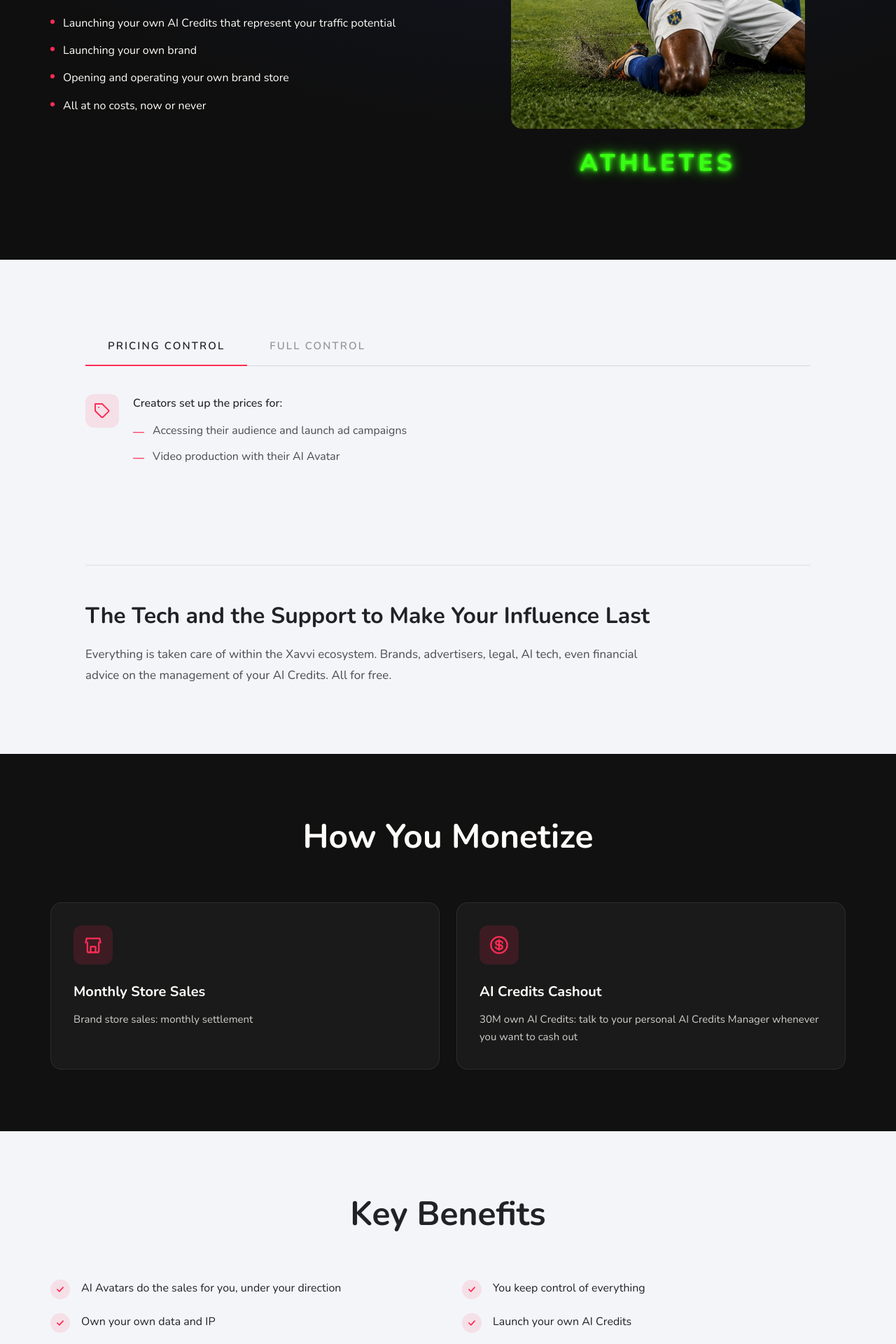
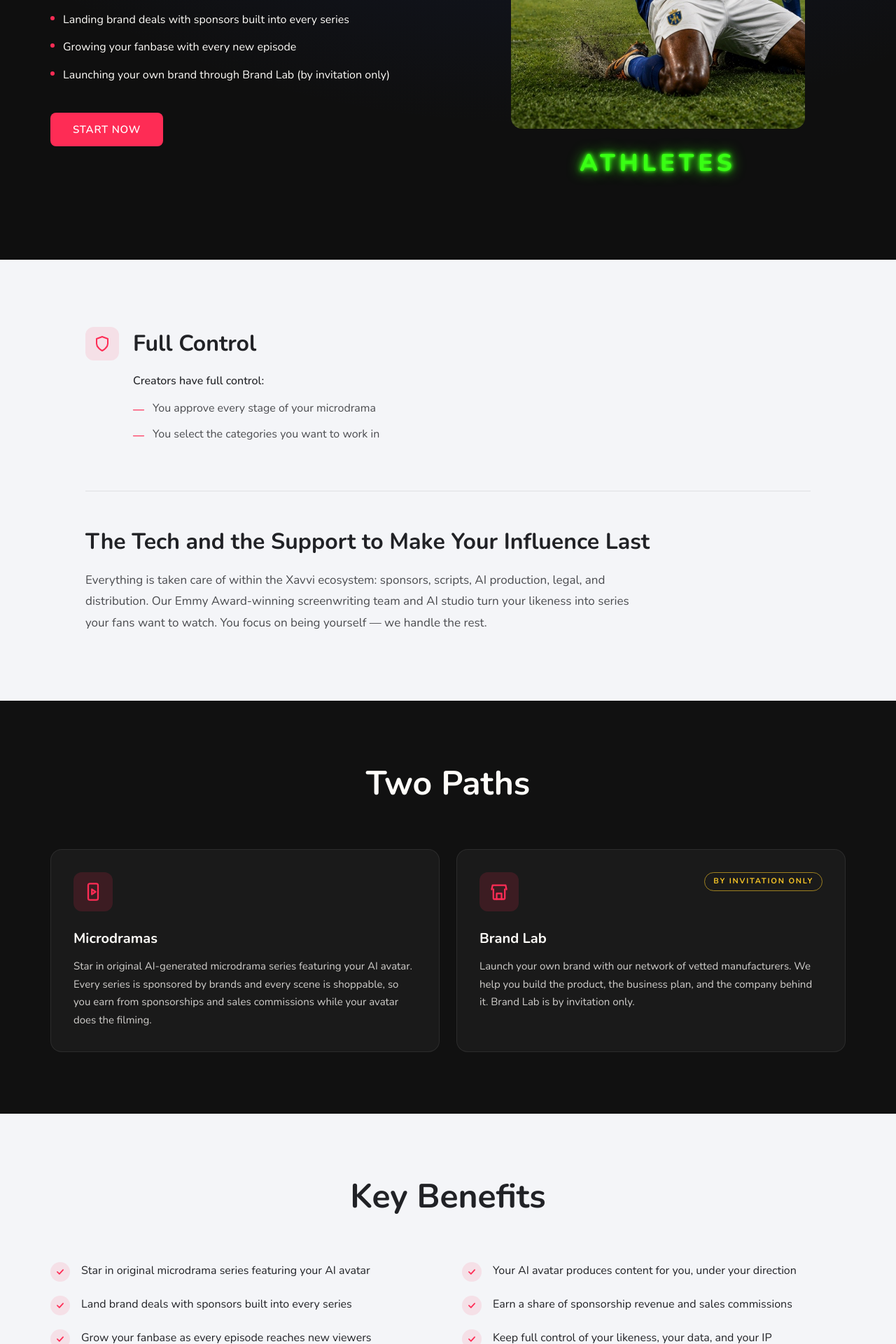
Before and after one commit to Juan-Xavvi/xavvi-com, a Vue app: page /creators in a window 1280 px wide. Shown: the part 520-2440 px from the top of the page at 70% size. Built offline with nearby package versions, Linux system fonts and the light colour scheme.

Commit message:
Creators page: new hero bullet, START NOW button, Two Paths section, Future is Here CTA

```diff
--- a/src/locales/en.ts
+++ b/src/locales/en.ts
@@ -265,10 +265,10 @@ export default {
     hero: {
       title: 'Xavvi Creators Are at the Center',
       intro: 'On Xavvi, celebrities and influencers (creators) own their own data and monetize their traffic. We help you monetize your influence by:',
-      b1: 'Launching your own AI Credits that represent your traffic potential',
-      b3: 'Launching your own brand',
-      b4: 'Opening and operating your own brand store',
-      b5: 'All at no costs, now or never',
+      b1: 'Generate revenue from microdramas starring your AI avatar',
+      b3: 'Landing brand deals with sponsors built into every series',
+      b4: 'Growing your fanbase with every new episode',
+      b5: 'Launching your own brand through Brand Lab (by invitation only)',
       slides: {
         actors: 'ACTORS',
         musicians: 'MUSICIANS',
@@ -276,47 +276,43 @@ export default {
         athletes: 'ATHLETES',
       },
     },
+    startNow: 'START NOW',
     tabs: {
-      pricing: {
-        label: 'PRICING CONTROL',
-        intro: 'Creators set up the prices for:',
-        i1: 'Accessing their audience and launch ad campaigns',
-        i2: 'Video production with their AI Avatar',
-      },
       full: {
-        label: 'FULL CONTROL',
+        label: 'Full Control',
         intro: 'Creators have full control:',
-        i1: 'You decide which brands you want to collaborate with',
-        i2: 'You approve each ad produced with your AI Avatar',
-        i3: 'You decide what products your brand will sell',
+        i1: 'You approve every stage of your microdrama',
+        i2: 'You select the categories you want to work in',
       },
     },
     support: {
       title: 'The Tech and the Support to Make Your Influence Last',
-      body: 'Everything is taken care of within the Xavvi ecosystem. Brands, advertisers, legal, AI tech, even financial advice on the management of your AI Credits. All for free.',
+      body: 'Everything is taken care of within the Xavvi ecosystem: sponsors, scripts, AI production, legal, and distribution. Our Emmy Award-winning screenwriting team and AI studio turn your likeness into series your fans want to watch. You focus on being yourself — we handle the rest.',
     },
     monetize: {
-      title: 'How You Monetize',
-      daily: { label: 'Daily Ad Income', desc: 'Video fee and cost-per-click ad fees: get income daily, top up a credit card' },
-      store: { label: 'Monthly Store Sales', desc: 'Brand store sales: monthly settlement' },
-      token: { label: 'AI Credits Cashout', desc: '30M own AI Credits: talk to your personal AI Credits Manager whenever you want to cash out' },
+      title: 'Two Paths',
+      microdramas: {
+        label: 'Microdramas',
+        desc: 'Star in original AI-generated microdrama series featuring your AI avatar. Every series is sponsored by brands and every scene is shoppable, so you earn from sponsorships and sales commissions while your avatar does the filming.',
+      },
+      brandLab: {
+        label: 'Brand Lab',
+        badge: 'By invitation only',
+        desc: 'Launch your own brand with our network of vetted manufacturers. We help you build the product, the business plan, and the company behind it. Brand Lab is by invitation only.',
+      },
     },
     benefits: {
       title: 'Key Benefits',
-      b1: 'AI Avatars do the sales for you, under your direction',
-      b2: 'You keep control of everything',
-      b3: 'Own your own data and IP',
-      b4: 'Launch your own AI Credits',
-      b5: 'Share your success with your followers and fans',
-      b6: 'Launch your own brand',
-      b7: 'We operate your store for you',
-      b8: 'Get all of this for free!',
+      b1: 'Star in original microdrama series featuring your AI avatar',
+      b2: 'Your AI avatar produces content for you, under your direction',
+      b3: 'Land brand deals with sponsors built into every series',
+      b4: 'Earn a share of sponsorship revenue and sales commissions',
+      b5: 'Grow your fanbase as every episode reaches new viewers',
+      b6: 'Keep full control of your likeness, your data, and your IP',
     },
     legacy: {
-      title: 'New Life, New Likeness, New Legacy',
-      p1: "In a world where AI is taking over, let's ensure it works for all of us.",
-      p2: "Xavvi's unique AI social commerce ecosystem and digital assets represent an amazing opportunity where everyone wins.",
-      cta: 'Reserve Your Seat',
+      title: 'The Future is Here',
+      body: 'AI is unlocking new business models and new ways for creators to monetise their influence. The creators who move early will be the big stars of the future — and Xavvi is built to get you there first.',
     },
   },
   brandLab: {
--- a/src/pages/CreatorsPage.vue
+++ b/src/pages/CreatorsPage.vue
@@ -40,20 +40,10 @@ const heroBullets = computed(() => [
 	t('creators.hero.b5'),
 ]);
 
-// ── Tabs ───────────────────────────────────
-const activeTab = ref<'pricing' | 'full'>('pricing');
-const tabs = [
-	{ id: 'pricing' as const, labelKey: 'creators.tabs.pricing.label' },
-	{ id: 'full' as const, labelKey: 'creators.tabs.full.label' },
-];
-const pricingItems = computed(() => [
-	t('creators.tabs.pricing.i1'),
-	t('creators.tabs.pricing.i2'),
-]);
+// ── Full Control ────────────────────────
 const fullItems = computed(() => [
 	t('creators.tabs.full.i1'),
 	t('creators.tabs.full.i2'),
-	t('creators.tabs.full.i3'),
 ]);
 
 // ── Benefits ───────────────────────────────
@@ -64,8 +54,6 @@ const benefits = computed(() => [
 	t('creators.benefits.b4'),
 	t('creators.benefits.b5'),
 	t('creators.benefits.b6'),
-	t('creators.benefits.b7'),
-	t('creators.benefits.b8'),
 ]);
 </script>
 
@@ -91,6 +79,12 @@ const benefits = computed(() => [
 							<span>{{ b }}</span>
 						</li>
 					</ul>
+					<div class="mt-10">
+						<a href="https://launchpad.xavvi.com" target="_blank" rel="noopener"
+							class="btn-primary h-12! px-8! text-[15px]! tracking-wider">
+							{{ t('creators.startNow') }}
+						</a>
+					</div>
 				</div>
 
 				<!-- Right: auto-rotating slider -->
@@ -112,52 +106,12 @@ const benefits = computed(() => [
 	</section>
 
 	<!-- ═══════════════════════════════════════
-       SECTION 2 — Tabs + support (light)
+       SECTION 2 — Full Control + support (light)
        ═══════════════════════════════════════ -->
 	<section class="bg-[#f4f5f8] py-20 lg:py-24">
 		<div class="max-w-[1100px] mx-auto px-6 lg:px-8">
-			<!-- Tab bar -->
-			<div v-reveal class="flex border-b border-[#212226]/15">
-				<button v-for="tab in tabs" :key="tab.id"
-					@click="activeTab = tab.id"
-					class="relative px-6 lg:px-8 py-4 font-semibold text-[14px] lg:text-[15px] tracking-[0.14em] transition-colors cursor-pointer"
-					:class="activeTab === tab.id ? 'text-[#212226]' : 'text-[#212226]/45 hover:text-[#212226]/80'">
-					{{ t(tab.labelKey) }}
-					<span v-if="activeTab === tab.id"
-						class="absolute -bottom-px left-0 right-0 h-[2px] bg-[#FE2C55]"></span>
-				</button>
-			</div>
-
-			<!-- Tab panels -->
-			<div class="mt-10 min-h-[180px]">
-				<Transition name="tab-fade" mode="out-in">
-					<!-- Pricing Control -->
-					<div v-if="activeTab === 'pricing'" key="pricing"
-						class="flex flex-col sm:flex-row gap-5 items-start">
-						<div
-							class="shrink-0 w-12 h-12 rounded-xl bg-[#FE2C55]/10 flex items-center justify-center text-[#FE2C55]">
-							<svg width="24" height="24" viewBox="0 0 24 24" fill="none" stroke="currentColor"
-								stroke-width="2" stroke-linecap="round" stroke-linejoin="round">
-								<path d="M20.59 13.41 13.42 20.58a2 2 0 0 1-2.83 0L2 12V2h10l8.59 8.59a2 2 0 0 1 0 2.82z" />
-								<line x1="7" y1="7" x2="7.01" y2="7" />
-							</svg>
-						</div>
-						<div>
-							<p class="text-[15px] lg:text-[16px] text-[#212226] leading-[1.7] mb-3 font-medium">
-								{{ t('creators.tabs.pricing.intro') }}
-							</p>
-							<ul class="space-y-2">
-								<li v-for="(item, i) in pricingItems" :key="i"
-									class="flex items-start gap-3 text-[15px] lg:text-[16px] text-[#212226]/80 leading-[1.7]">
-									<span class="text-[#FE2C55] font-bold mt-0.5">—</span>
-									<span>{{ item }}</span>
-								</li>
-							</ul>
-						</div>
-					</div>
-
 			<!-- Full Control -->
-					<div v-else key="full" class="flex flex-col sm:flex-row gap-5 items-start">
+			<div v-reveal class="flex flex-col sm:flex-row gap-5 items-start">
 				<div
 					class="shrink-0 w-12 h-12 rounded-xl bg-[#FE2C55]/10 flex items-center justify-center text-[#FE2C55]">
 					<svg width="24" height="24" viewBox="0 0 24 24" fill="none" stroke="currentColor"
@@ -166,6 +120,9 @@ const benefits = computed(() => [
 					</svg>
 				</div>
 				<div>
+					<h3 class="text-[clamp(1.4rem,2.5vw,2rem)] font-bold text-[#212226] mb-4">
+						{{ t('creators.tabs.full.label') }}
+					</h3>
 					<p class="text-[15px] lg:text-[16px] text-[#212226] leading-[1.7] mb-3 font-medium">
 						{{ t('creators.tabs.full.intro') }}
 					</p>
@@ -177,8 +134,6 @@ const benefits = computed(() => [
 						</li>
 					</ul>
 				</div>
-					</div>
-				</Transition>
 			</div>
 
 			<!-- Support sub-section -->
@@ -194,7 +149,7 @@ const benefits = computed(() => [
 	</section>
 
 	<!-- ═══════════════════════════════════════
-       SECTION 3 — Monetize (dark)
+       SECTION 3 — Two Paths (dark)
        ═══════════════════════════════════════ -->
 	<section class="bg-[#111111] py-22">
 		<div class="max-w-[1200px] mx-auto px-6 lg:px-8">
@@ -203,10 +158,30 @@ const benefits = computed(() => [
 				{{ t('creators.monetize.title') }}
 			</h2>
 			<div class="grid grid-cols-1 lg:grid-cols-2 gap-6">
+				<!-- Path 1: Microdramas -->
 				<div v-reveal="0"
 					class="bg-[#1a1a1a] border border-white/8 rounded-2xl p-8 flex flex-col">
 					<div
 						class="w-14 h-14 rounded-xl bg-[#FE2C55]/15 flex items-center justify-center text-[#FE2C55] mb-6">
+						<svg width="28" height="28" viewBox="0 0 24 24" fill="none" stroke="currentColor"
+							stroke-width="2" stroke-linecap="round" stroke-linejoin="round">
+							<rect x="6" y="2" width="12" height="20" rx="2" />
+							<polygon points="10.5 9 15 12 10.5 15 10.5 9" />
+						</svg>
+					</div>
+					<h3 class="text-[18px] lg:text-[20px] font-bold text-[#FFFDF9] mb-3">
+						{{ t('creators.monetize.microdramas.label') }}
+					</h3>
+					<p class="text-[14px] lg:text-[15px] leading-[1.7] text-[#FFFDF9]/80">
+						{{ t('creators.monetize.microdramas.desc') }}
+					</p>
+				</div>
+				<!-- Path 2: Brand Lab (invitation only) -->
+				<div v-reveal="1"
+					class="bg-[#1a1a1a] border border-white/8 rounded-2xl p-8 flex flex-col">
+					<div class="flex items-start justify-between gap-4 mb-6">
+						<div
+							class="w-14 h-14 rounded-xl bg-[#FE2C55]/15 flex items-center justify-center text-[#FE2C55]">
 							<svg width="28" height="28" viewBox="0 0 24 24" fill="none" stroke="currentColor"
 								stroke-width="2" stroke-linecap="round" stroke-linejoin="round">
 								<path d="M3 9l1-5h16l1 5" />
@@ -214,29 +189,15 @@ const benefits = computed(() => [
 								<path d="M9 21V14h6v7" />
 							</svg>
 						</div>
+						<span class="inline-block px-3 py-1 rounded-full border border-[#F7C526]/60 text-[#F7C526] text-[11px] font-bold tracking-[0.16em] uppercase">
+							{{ t('creators.monetize.brandLab.badge') }}
+						</span>
+					</div>
 					<h3 class="text-[18px] lg:text-[20px] font-bold text-[#FFFDF9] mb-3">
-						{{ t('creators.monetize.store.label') }}
+						{{ t('creators.monetize.brandLab.label') }}
 					</h3>
 					<p class="text-[14px] lg:text-[15px] leading-[1.7] text-[#FFFDF9]/80">
-						{{ t('creators.monetize.store.desc') }}
-					</p>
-				</div>
-				<div v-reveal="1"
-					class="bg-[#1a1a1a] border border-white/8 rounded-2xl p-8 flex flex-col">
-					<div
-						class="w-14 h-14 rounded-xl bg-[#FE2C55]/15 flex items-center justify-center text-[#FE2C55] mb-6">
-						<svg width="28" height="28" viewBox="0 0 24 24" fill="none" stroke="currentColor"
-							stroke-width="2" stroke-linecap="round" stroke-linejoin="round">
-							<circle cx="12" cy="12" r="10" />
-							<path d="M12 6v12" />
-							<path d="M16 9.5c0-1.4-1.8-2.5-4-2.5s-4 1-4 2.5 1.8 2.5 4 2.5 4 1 4 2.5-1.8 2.5-4 2.5-4-1.1-4-2.5" />
-						</svg>
-					</div>
-					<h3 class="text-[18px] lg:text-[20px] font-bold text-[#FFFDF9] mb-3">
-						{{ t('creators.monetize.token.label') }}
-					</h3>
-					<p class="text-[14px] lg:text-[15px] leading-[1.7] text-[#FFFDF9]/80">
-						{{ t('creators.monetize.token.desc') }}
+						{{ t('creators.monetize.brandLab.desc') }}
 					</p>
 				</div>
 			</div>
@@ -268,7 +229,7 @@ const benefits = computed(() => [
 	</section>
 
 	<!-- ═══════════════════════════════════════
-       SECTION 5 — Legacy banner
+       SECTION 5 — The Future is Here banner
        ═══════════════════════════════════════ -->
 	<section class="relative w-full overflow-hidden">
 		<img src="/images/page/creator-legacy.jpg" alt=""
@@ -280,17 +241,14 @@ const benefits = computed(() => [
 					class="text-[clamp(2rem,4.5vw,3.5rem)] font-bold text-[#FFFDF9] leading-tight tracking-tight mb-6">
 					{{ t('creators.legacy.title') }}
 				</h2>
-				<p v-reveal="1" class="text-[15px] lg:text-[18px] leading-[1.8] text-[#FFFDF9] mb-3">
-					{{ t('creators.legacy.p1') }}
+				<p v-reveal="1" class="text-[15px] lg:text-[18px] leading-[1.8] text-[#FFFDF9] mb-8">
+					{{ t('creators.legacy.body') }}
 				</p>
-				<p v-reveal="2" class="text-[15px] lg:text-[18px] leading-[1.8] text-[#FFFDF9] mb-8">
-					{{ t('creators.legacy.p2') }}
-				</p>
-				<div v-reveal="3">
-					<RouterLink to="/contact?category=creators"
+				<div v-reveal="2">
+					<a href="https://launchpad.xavvi.com" target="_blank" rel="noopener"
 						class="inline-flex items-center justify-center h-12 px-8 rounded-lg bg-[#FE2C55] hover:bg-[#EF2950] text-[#FFFDF9] font-semibold text-[15px] tracking-wider transition-colors">
-						{{ t('creators.legacy.cta') }}
-					</RouterLink>
+						{{ t('creators.startNow') }}
+					</a>
 				</div>
 			</div>
 		</div>
@@ -307,16 +265,4 @@ const benefits = computed(() => [
 	opacity: 0;
 }
 
-.tab-fade-enter-active,
-.tab-fade-leave-active {
-	transition: opacity 0.25s ease, transform 0.25s ease;
-}
-.tab-fade-enter-from {
-	opacity: 0;
-	transform: translateY(6px);
-}
-.tab-fade-leave-to {
-	opacity: 0;
-	transform: translateY(-6px);
-}
 </style>
--- a/src/router/index.ts
+++ b/src/router/index.ts
@@ -15,7 +15,7 @@ const router = createRouter({
     { path: '/', name: 'home', component: () => import('@/pages/HomePage.vue'), meta: { title: 'Xavvi — AI Microdrama Studio for Creators', description: 'Xavvi produces AI microdramas and shoppable videos starring real creators, powered by our decentralized platform.' } },
     { path: '/about', name: 'about', component: () => import('@/pages/AboutPage.vue'), meta: { titleKey: 'meta.about', description: "Learn about Xavvi's mission to power the creator economy through AI, social commerce, and digital assets." } },
     { path: '/brands', name: 'brands', component: () => import('@/pages/BrandsPage.vue'), meta: { titleKey: 'meta.brands', description: 'Brands and vendors: collaborate with hundreds of creators, launch AI-powered campaigns, and achieve better ROI with Xavvi.' } },
-    { path: '/creators', name: 'creators', component: () => import('@/pages/CreatorsPage.vue'), meta: { title: 'Creators – Xavvi', description: 'Celebrities and influencers: own your data, launch your brand, monetize your audience with AI and AI Credits on Xavvi.' } },
+    { path: '/creators', name: 'creators', component: () => import('@/pages/CreatorsPage.vue'), meta: { title: 'Creators – Xavvi', description: 'Creators: star in AI microdramas featuring your AI avatar, land brand deals, earn revenue share, and grow your fans on Xavvi.' } },
     { path: '/brand-lab', name: 'brand-lab', component: () => import('@/pages/BrandLabPage.vue'), meta: { title: 'Launch Your Own Brand – Xavvi', description: 'Launch your own brand and store on Brand Lab. Xavvi connects you to suppliers, operates your store, and handles logistics — all for free.' } },
     { path: '/agencies', name: 'agencies', component: () => import('@/pages/AgenciesPage.vue'), meta: { title: 'Connectors – Xavvi', description: 'Connectors: help your network unlock new revenue streams powered by AI, social commerce, and blockchain technology.' } },
     { path: '/news', name: 'news', component: () => import('@/pages/NewsPage.vue'), meta: { title: 'News – Xavvi', description: 'Latest news and updates from the Xavvi ecosystem.' } },
```
Lines whose indentation alone changed are shown as unchanged.
